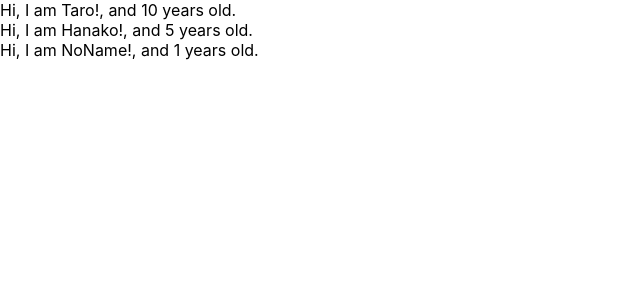
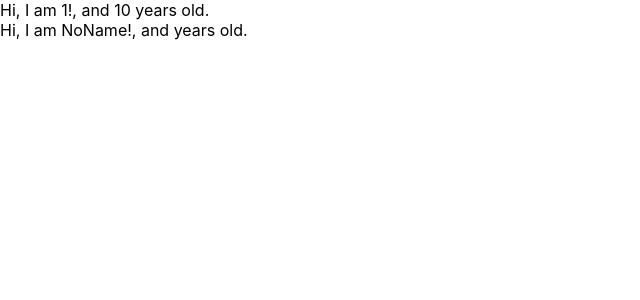
Before and after one commit to amatsukixgithub/udemy-react-redux-crud-application, a React (Create React App) app: page / in a window 1280 px wide. Shown: the top 300 px of the page, without its empty margins (0-640 px from the left). Built offline with nearby package versions, Linux system fonts and the light colour scheme.

Commit message:
learn prop-types

```diff
--- a/src/App.js
+++ b/src/App.js
@@ -1,9 +1,9 @@
 import React from 'react';
+import PropTypes from 'prop-types';
 
 const App = () => {
   const profiles = [
-    { name: "Taro", age: 10},
-    { name: "Hanako", age: 5},
+    { name: 1, age: '10'},
     { name: "NoName"}
   ]
   return (
@@ -21,8 +21,9 @@ const User = (props) => {
   return <div>Hi, I am {props.name}!, and {props.age} years old.</div>
 }
 
-User.defaultProps = {
-  age: 1
+User.propTypes = {
+  name: PropTypes.string, //nameは文字列
+  age: PropTypes.number.isRequired, // numberは数値で存在が必須
 }
 
 export default App;
```
